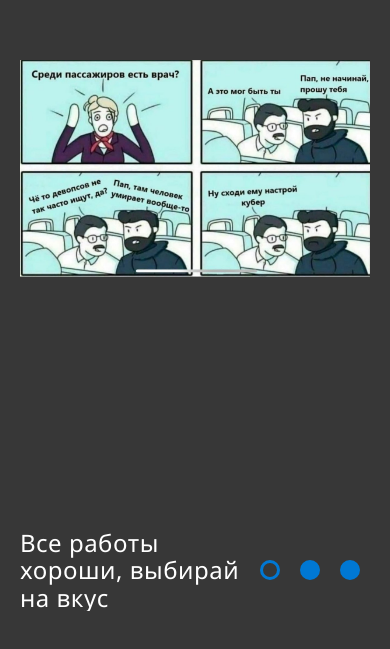
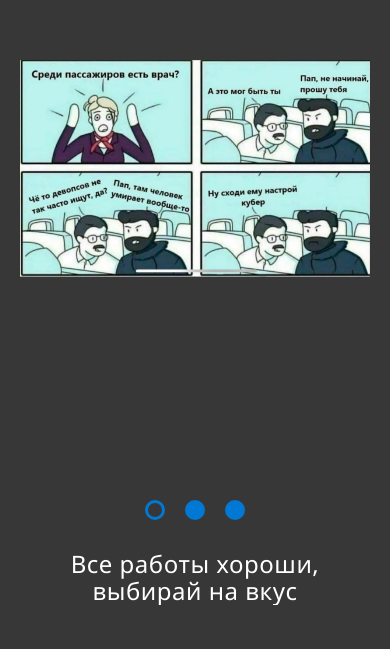
Before and after one commit to malashonock/cssMemSlider, a plain HTML site: page cssMemSlider/index.html in a window 390 px wide. Shown: the part 181-830 px from the top of the page. Drawn offline with Linux system fonts and the light colour scheme.

Commit message:
feat: setup mobile layout (Thu, May 12, 2022 07:49:58 PM)

```diff
--- a/cssMemSlider/css/style.css
+++ b/cssMemSlider/css/style.css
@@ -26,7 +26,7 @@ body {
   max-width: 1024px;
   height: 100%;
   margin: 0 auto;
-  padding: 20px;
+  padding: 2rem;
 }
 
 .slider__slide-selector {
@@ -145,3 +145,19 @@ body {
 .slider__slides::-webkit-scrollbar {
   display: none;
 }
+
+@media (max-width: 768px) {
+  .slider__controls {
+    flex-direction: column-reverse;
+    justify-content: flex-end;
+    row-gap: 2rem;
+  }
+
+  .slider__pagination {
+    margin-top: 2rem;
+  }
+
+  .caption__option {
+    text-align: center;
+  }
+}
```
